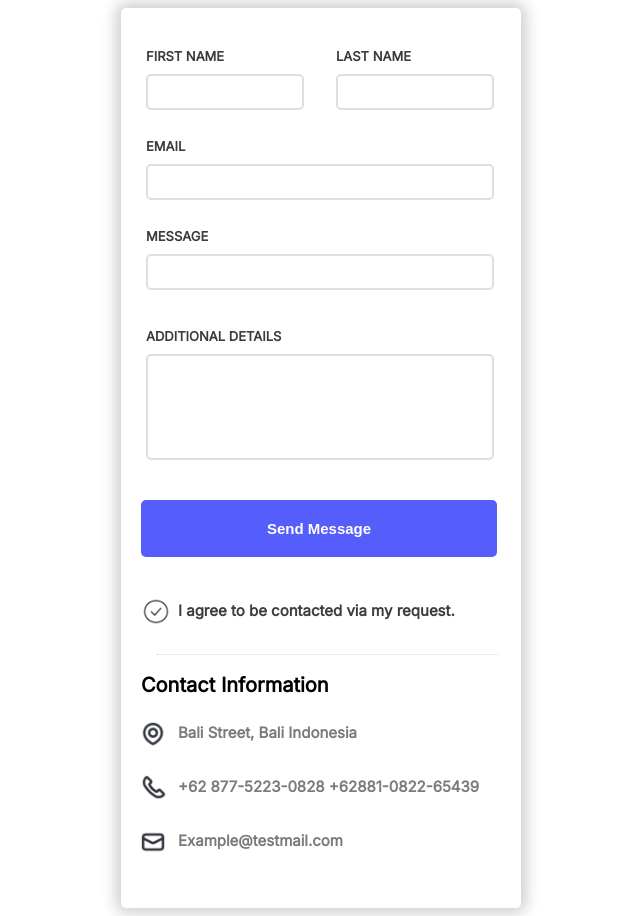
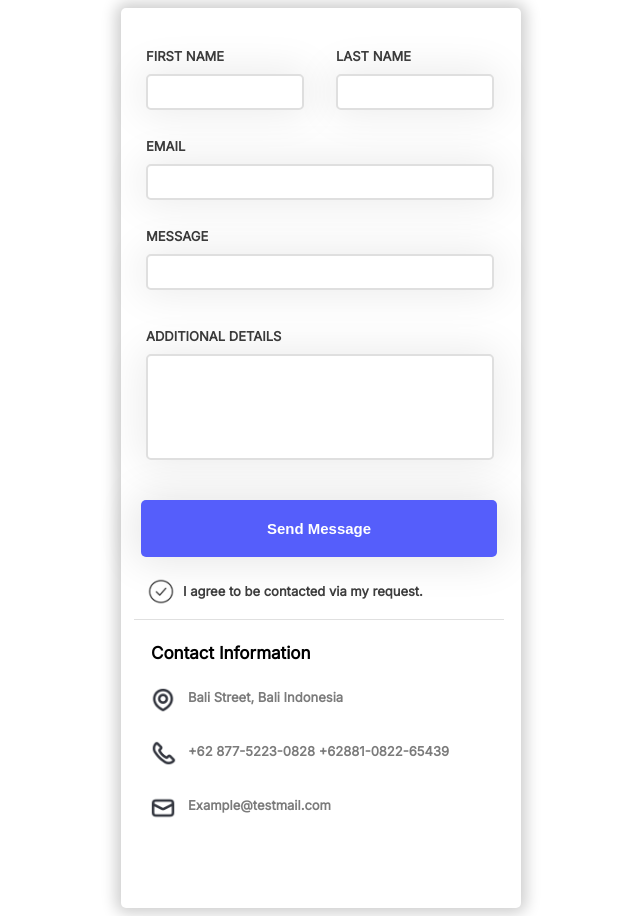
Before and after one commit to KEWONQ/web-dev-project, a plain HTML site: page index.html in a window 1280 px wide. Shown: the whole page, without its empty margins (319-959 px from the left). Drawn offline with Linux system fonts and the light colour scheme.

Commit message:
ui touch ups

```diff
--- a/index.html
+++ b/index.html
@@ -42,10 +42,10 @@
                     <img src="Images/Check_ring_light.png" id="tick">
                     <div id="confirmText">I agree to be contacted via my request.</div>
                 </div>
-                <div>
-                <hr class="solid">
+                <div id="divContainer">
+                <div id="divider"></div>
                 </div>
-                <div>
+                <div id="ciAll">
                     <div id="CI">
                         Contact Information
                     </div>
--- a/style.css
+++ b/style.css
@@ -51,6 +51,7 @@
     border-radius: 5px;
     border-color: #dfdfdf;
     border-style: solid;
+    box-shadow: 0px 0px 40px 5px rgba(0, 0, 0, 0.08);
     height: 30px;
     width: 340px;
 }
@@ -59,13 +60,19 @@
     border-radius: 5px;
     border-color: #dfdfdf;
     border-style: solid;
+    box-shadow: 0px 0px 40px 5px rgba(0, 0, 0, 0.08);
     height: 30px;
     width: 150px;
+}
+#firstNameBox:focus{
+    border-color: #3498db; /* Change to any color of your choice /
+    box-shadow: 0 0 5px #3498db;  / Optional: Add a subtle shadow for a glow effect */
 }
 #lastNameBox{
     display: flex;
     border-radius: 5px;
     border-color: #dfdfdf;
+    box-shadow: 0px 0px 40px 5px rgba(0, 0, 0, 0.08);
     border-style: solid;
     height: 30px;
     width: 150px;
@@ -74,6 +81,7 @@
     border-radius: 5px;
     border-color: #dfdfdf;
     border-style: solid;
+    box-shadow: 0px 0px 40px 5px rgba(0, 0, 0, 0.08);
     height: 30px;
     width: 340px;
 }
@@ -94,6 +102,7 @@
     border-radius: 5px;
     border-color: #dfdfdf;
     border-style: solid;
+    box-shadow: 0px 0px 40px 5px rgba(0, 0, 0, 0.08);
     width: 340px;
     height: 100px;
 }
@@ -111,6 +120,7 @@
     width: 356px;
     font-size: 15px;
     font-weight: bold;
+    box-shadow: 0px 0px 40px 5px rgba(0, 0, 0, 0.1);
     padding: 20px;
 }
 #btnContainer{
@@ -118,23 +128,28 @@
 }
 #confirmText{
     color: #3d3d3d;
-    padding-top: 4px;
-    font-size: 15px;
+    padding-top: 6px;
+    font-size: 13px;
     font-weight: bold;
     padding-left: 7px;
     padding-bottom: 3px;
 }
 #confirmContainer{
     display: flex;
-    padding: 20px;
+    padding-left: 25px;
 }
 #check{
     padding-left: 5px;
     width: 30px;
 }
-hr.solid {
-    border-top: 0px solid #bbb;
-    width: 340px;
+#divContainer{
+    padding: 13px;
+}
+#divider {
+    width: 370px;
+    height: 1.5px;
+    background-color: #e0e0e0; /* Change to any color /
+    margin: 10px 0; / Adjust spacing above and below */
 }
 #contactContainer{
     display: flex;
@@ -143,7 +158,7 @@ hr.solid {
 }
 #contactText{
     color: #7b7b7b;
-    font-size: 15px;
+    font-size: 13px;
     font-weight: bold;
     padding-top: 4px;
     padding-left: 10px;
@@ -152,7 +167,7 @@ hr.solid {
     padding-top: 10px;
     padding-bottom: 10px;
     padding-left: 20px;
-    font-size: 20px;
+    font-size: 17px;
     font-weight: bold;
 }
 #email{
@@ -161,3 +176,6 @@ hr.solid {
 #tick{
     width: 30px;
 }
+#ciAll{
+    padding-left: 10px;
+}
```
